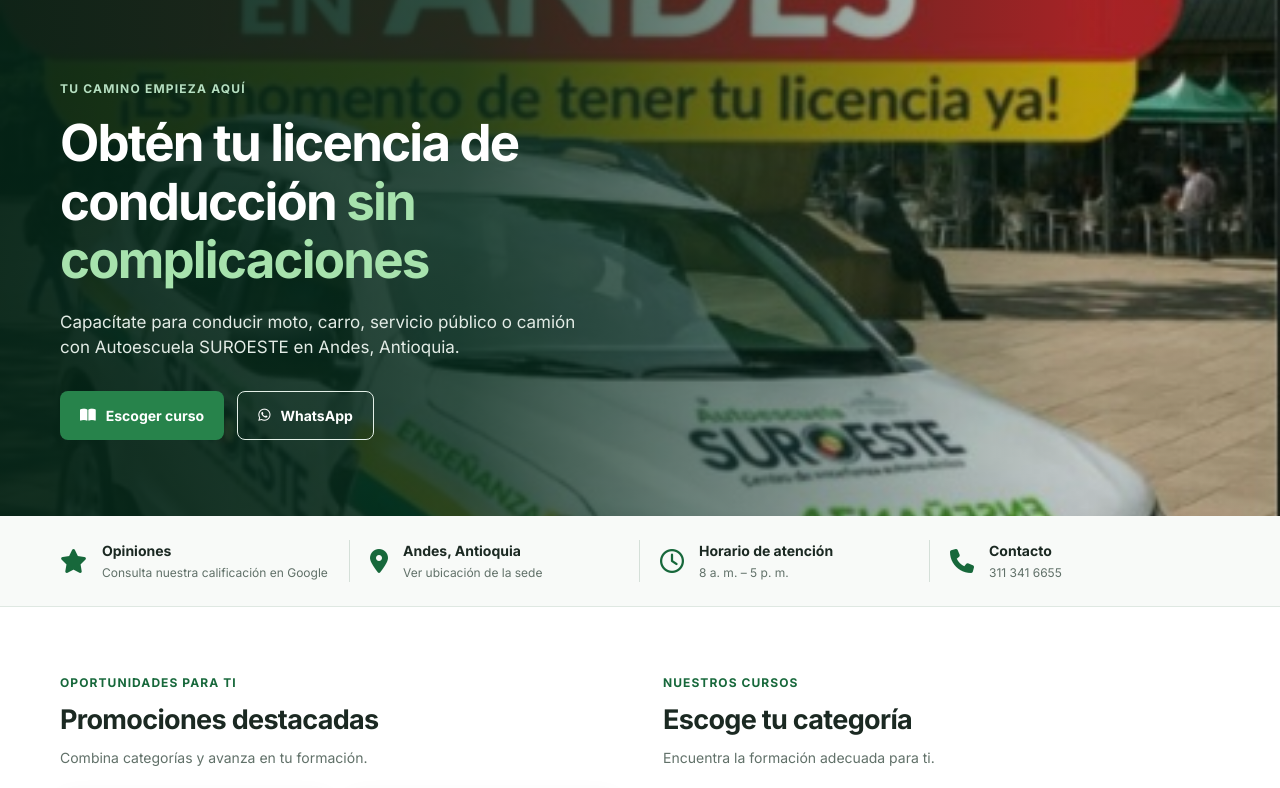
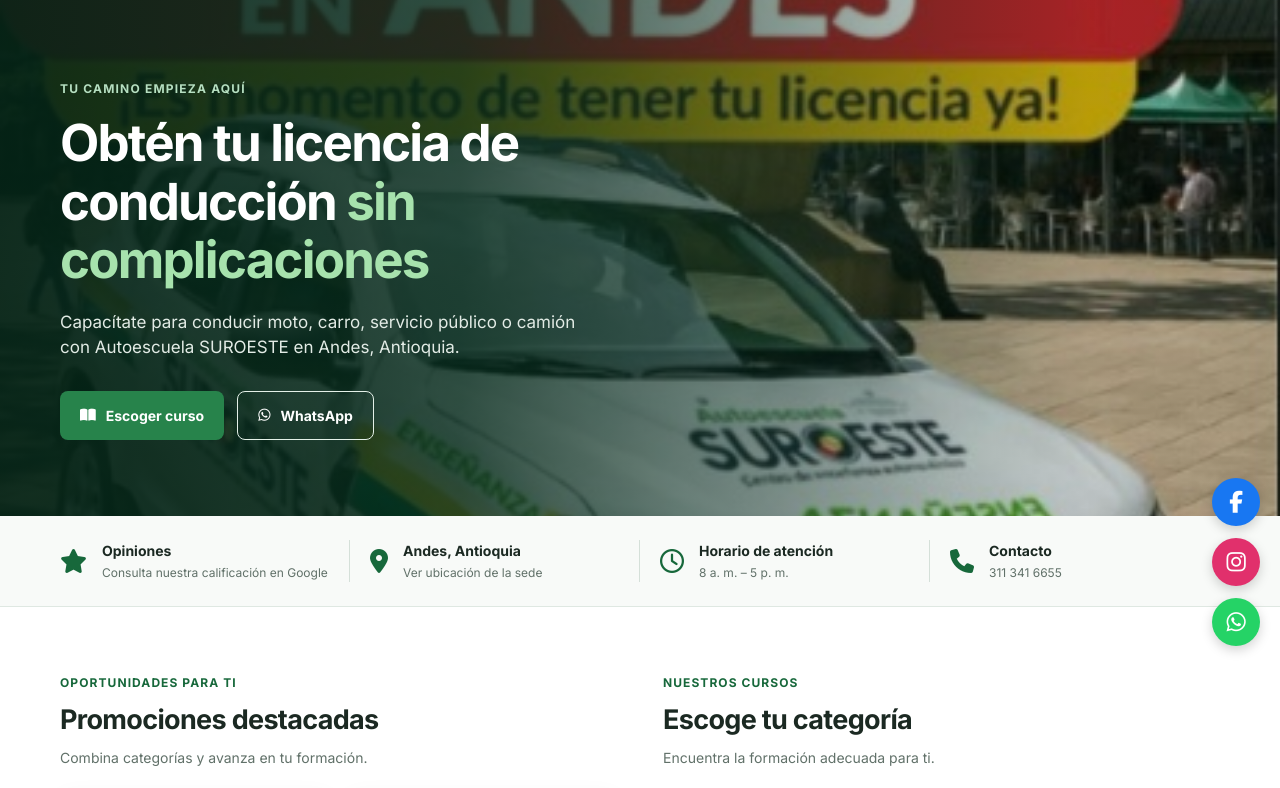
Before and after one commit to CarlosAndes/autoescuela_suroeste, a Flask app: page / in a window 1280 px wide. Shown: the part 126-914 px from the top of the page. Run offline with Flask 3, Linux system fonts and the light colour scheme.

Commit message:
Rediseño frontend y recuperación de redes sociales

```diff
--- a/static/css/inicio.css
+++ b/static/css/inicio.css
@@ -12,3 +12,59 @@
 @media(max-width:850px){.nav-wrap{min-height:70px}.menu-toggle{display:block}.main-nav{display:none;position:absolute;top:100%;left:0;right:0;background:var(--dark);padding:12px 20px 22px;box-shadow:0 8px 16px #0003;flex-direction:column;align-items:stretch;gap:0}.main-nav.is-open{display:flex}.main-nav a{padding:12px 8px;font-size:14px}.main-nav .admin-link{margin-top:8px;text-align:center}.info-strip-inner{flex-wrap:wrap;justify-content:center;text-align:center}.main-sections{grid-template-columns:1fr;gap:48px}.quick-grid{grid-template-columns:repeat(2,1fr);row-gap:24px}.quick-item:nth-child(2){border-right:0}.quick-item:nth-child(3){padding-left:0}.benefit-grid{grid-template-columns:repeat(2,1fr)}}
 @media(max-width:550px){.container{width:min(100% - 30px,1160px)}.brand img{width:155px}.info-strip-inner{font-size:11px;gap:8px}.hero{min-height:390px;background-position:60% center}.hero-inner{padding-block:60px}.hero h1{font-size:34px}.hero p{font-size:14px}.hero-actions .btn{flex:1;min-width:135px;font-size:12px;padding:12px 10px}.quick-grid{gap:0;padding-block:12px}.quick-item{padding:15px 8px!important;border:0;gap:10px}.quick-item>i{font-size:20px}.quick-item strong{font-size:12px}.quick-item small{font-size:11px}.main-sections{padding-block:45px}.section-heading h2{font-size:24px}.promo-grid{gap:12px}.promo-image{height:100px}.promo-content{padding:12px}.promo-content h3{font-size:18px}.promo-price{font-size:17px}.course-grid{grid-template-columns:1fr}.course-card{min-height:82px}.benefit-grid{grid-template-columns:1fr;gap:20px}.footer-grid{grid-template-columns:1fr;gap:24px}.site-footer{padding-top:30px}}
 @media(prefers-reduced-motion:reduce){html{scroll-behavior:auto}*,*::before,*::after{transition:none!important}}
+
+/* REDES SOCIALES FLOTANTES */
+
+.redes-flotantes {
+  position: fixed;
+  right: 20px;
+  bottom: 28px;
+  display: flex;
+  flex-direction: column;
+  gap: 12px;
+  z-index: 1000;
+}
+
+.redes-flotantes a {
+  width: 48px;
+  height: 48px;
+  border-radius: 50%;
+  display: flex;
+  align-items: center;
+  justify-content: center;
+  color: #fff;
+  font-size: 22px;
+  text-decoration: none;
+  box-shadow: 0 4px 12px rgba(0,0,0,.18);
+  transition: transform .2s ease;
+}
+
+.redes-flotantes a:hover {
+  transform: translateX(-4px);
+}
+
+.red-facebook {
+  background: #1877f2;
+}
+
+.red-instagram {
+  background: #e1306c;
+}
+
+.red-whatsapp {
+  background: #25d366;
+}
+
+@media (max-width: 600px) {
+  .redes-flotantes {
+    right: 12px;
+    bottom: 18px;
+    gap: 9px;
+  }
+
+  .redes-flotantes a {
+    width: 42px;
+    height: 42px;
+    font-size: 19px;
+  }
+}
--- a/templates/index.html
+++ b/templates/index.html
@@ -127,5 +127,39 @@
       toggle.querySelector('i').className = 'fa-solid fa-bars';
     }));
   </script>
+
+<!-- Redes sociales flotantes -->
+<div class="redes-flotantes">
+  <a
+    href="https://www.facebook.com/autoescuelasuroeste/?locale=es_LA"
+    class="red-facebook"
+    target="_blank"
+    rel="noopener noreferrer"
+    aria-label="Facebook"
+    title="Facebook">
+    <i class="fa-brands fa-facebook-f"></i>
+  </a>
+
+  <a
+    href="https://www.instagram.com/autoescuela_suroeste/"
+    class="red-instagram"
+    target="_blank"
+    rel="noopener noreferrer"
+    aria-label="Instagram"
+    title="Instagram">
+    <i class="fa-brands fa-instagram"></i>
+  </a>
+
+  <a
+    href="https://wa.me/573113416655"
+    class="red-whatsapp"
+    target="_blank"
+    rel="noopener noreferrer"
+    aria-label="WhatsApp"
+    title="WhatsApp">
+    <i class="fa-brands fa-whatsapp"></i>
+  </a>
+</div>
+
 </body>
 </html>
```
